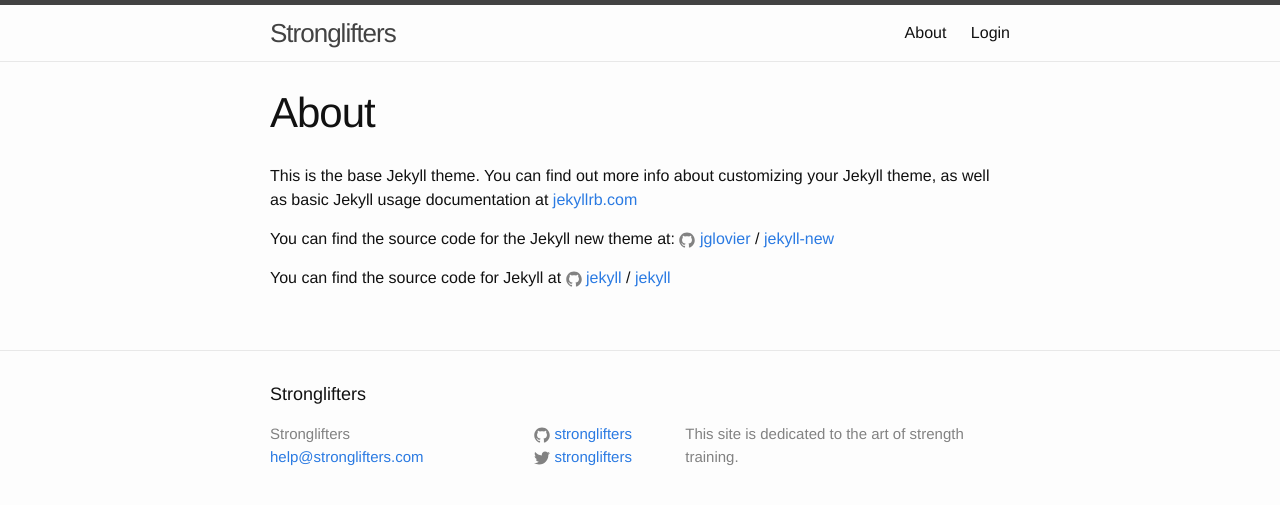
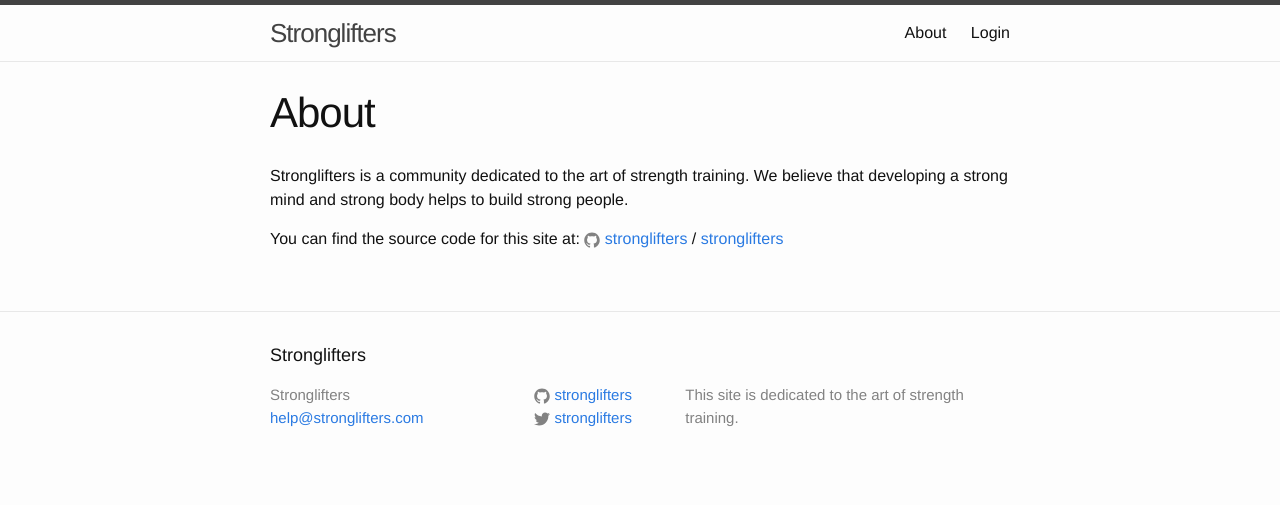
Before and after one commit to xlgmokha/stronglifters.github.io, a Jekyll site: the page built from about.md, in a window 1280 px wide. Shown: the top 505 px of the page. Built offline with Jekyll 4.4.1, drawn with Linux system fonts in a browser that asks for light colours.

Commit message:
update about page and remove default post.

```diff
--- a/about.md
+++ b/about.md
@@ -4,12 +4,10 @@
 permalink: /about/
 ---
 
-This is the base Jekyll theme. You can find out more info about customizing your Jekyll theme, as well as basic Jekyll usage documentation at [jekyllrb.com](http://jekyllrb.com/)
+Stronglifters is a community dedicated to the art of strength training.
+We believe that developing a strong mind and strong body helps to build
+strong people.
 
-You can find the source code for the Jekyll new theme at:
-{% include icon-github.html username="jglovier" %} /
-[jekyll-new](https://github.com/jglovier/jekyll-new)
-
-You can find the source code for Jekyll at
-{% include icon-github.html username="jekyll" %} /
-[jekyll](https://github.com/jekyll/jekyll)
+You can find the source code for this site at:
+{% include icon-github.html username="stronglifters" %} /
+[stronglifters](https://github.com/stronglifters)
```
Also changed, not shown: _posts/2016-05-21-welcome-to-jekyll.markdown (deleted, +0 -25 lines).
